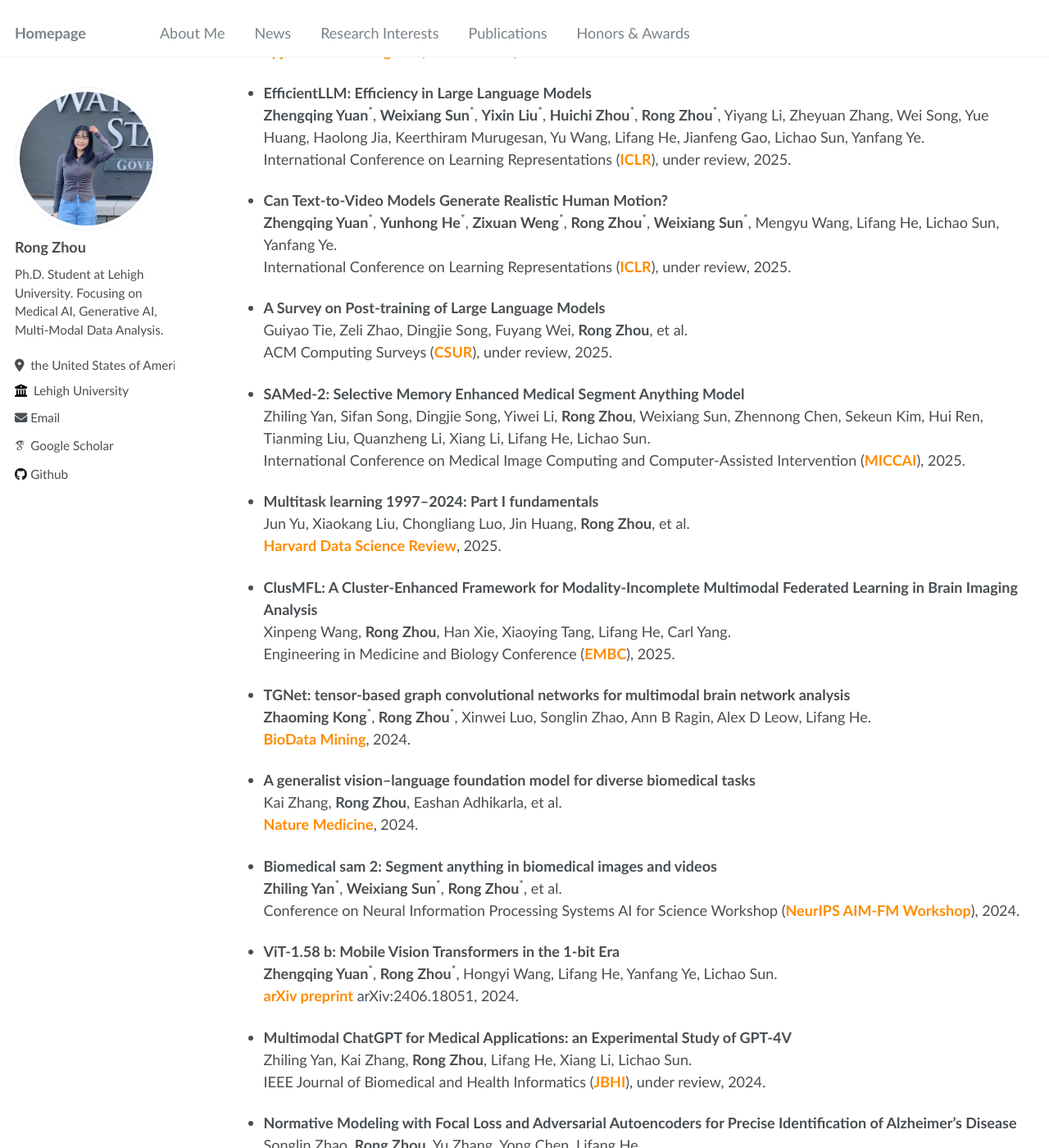
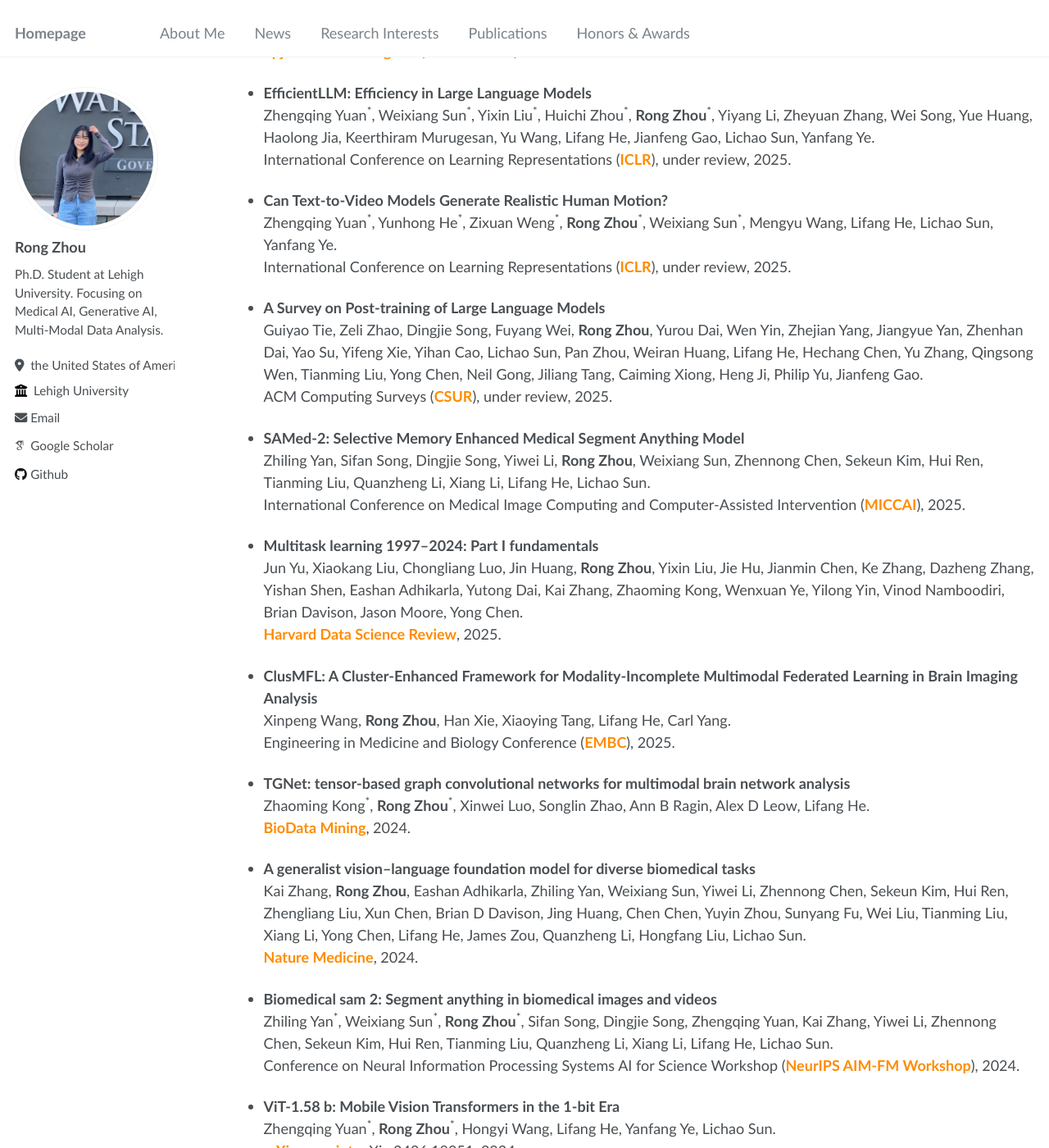
Before and after one commit to rongzhou7/rongzhou7.github.io, a Jekyll site: the page built from _pages/about.md, in a window 1280 px wide and 1400 px high, scrolled down 1626 px. Shown: the whole window at 82% size. Built offline with Jekyll 4.4.1, drawn with Linux system fonts in a browser that asks for light colours; some web fonts are replaced.

Commit message:
Expand all author lists and keep only Rong Zhou bold
- Removed all "et al." and listed complete author names
- Only "Rong Zhou" is bold, all other authors in regular font
- Equal contribution authors marked with superscript * but not bold
- Complete author lists for:
  - A Survey on Post-training of Large Language Models (30+ authors)
  - Multitask learning 1997–2024 (20+ authors)
  - A generalist vision–language foundation model (25+ authors)
  - Biomedical sam 2 (15+ authors)

🤖 Generated with [Claude Code](https://claude.com/claude-code)

Co-Authored-By: Claude <noreply@anthropic.com>

```diff
--- a/_pages/about.md
+++ b/_pages/about.md
@@ -65,19 +65,19 @@ Houliang Zhou, **Rong Zhou**, Yangying Liu, Kanhao Zhao, Li Shen, Brian Y Chen,
 <span style="color: #ff8c00;">**arXiv preprint**</span> arXiv:2509.21735, 2025.
 
 * **A Scoping Review of Transfer Learning Methods in Biomedical Science Using Structured Real-World Data**<br>
-**Yishan Shen**<sup>*</sup>, **Rong Zhou**<sup>*</sup>, Zhaoyi Chen, Qiong Wu, Yu Huang, Zheng Feng, Ke Zhang, Jun Yu, Lifang He, Jiang Bian, Yong Chen.<br>
+Yishan Shen<sup>*</sup>, **Rong Zhou**<sup>*</sup>, Zhaoyi Chen, Qiong Wu, Yu Huang, Zheng Feng, Ke Zhang, Jun Yu, Lifang He, Jiang Bian, Yong Chen.<br>
 <span style="color: #ff8c00;">**npj Artificial Intelligence**</span>, under review, 2025.
 
 * **EfficientLLM: Efficiency in Large Language Models**<br>
-**Zhengqing Yuan**<sup>*</sup>, **Weixiang Sun**<sup>*</sup>, **Yixin Liu**<sup>*</sup>, **Huichi Zhou**<sup>*</sup>, **Rong Zhou**<sup>*</sup>, Yiyang Li, Zheyuan Zhang, Wei Song, Yue Huang, Haolong Jia, Keerthiram Murugesan, Yu Wang, Lifang He, Jianfeng Gao, Lichao Sun, Yanfang Ye.<br>
+Zhengqing Yuan<sup>*</sup>, Weixiang Sun<sup>*</sup>, Yixin Liu<sup>*</sup>, Huichi Zhou<sup>*</sup>, **Rong Zhou**<sup>*</sup>, Yiyang Li, Zheyuan Zhang, Wei Song, Yue Huang, Haolong Jia, Keerthiram Murugesan, Yu Wang, Lifang He, Jianfeng Gao, Lichao Sun, Yanfang Ye.<br>
 International Conference on Learning Representations (<span style="color: #ff8c00;">**ICLR**</span>), under review, 2025.
 
 * **Can Text-to-Video Models Generate Realistic Human Motion?**<br>
-**Zhengqing Yuan**<sup>*</sup>, **Yunhong He**<sup>*</sup>, **Zixuan Weng**<sup>*</sup>, **Rong Zhou**<sup>*</sup>, **Weixiang Sun**<sup>*</sup>, Mengyu Wang, Lifang He, Lichao Sun, Yanfang Ye.<br>
+Zhengqing Yuan<sup>*</sup>, Yunhong He<sup>*</sup>, Zixuan Weng<sup>*</sup>, **Rong Zhou**<sup>*</sup>, Weixiang Sun<sup>*</sup>, Mengyu Wang, Lifang He, Lichao Sun, Yanfang Ye.<br>
 International Conference on Learning Representations (<span style="color: #ff8c00;">**ICLR**</span>), under review, 2025.
 
 * **A Survey on Post-training of Large Language Models**<br>
-Guiyao Tie, Zeli Zhao, Dingjie Song, Fuyang Wei, **Rong Zhou**, et al.<br>
+Guiyao Tie, Zeli Zhao, Dingjie Song, Fuyang Wei, **Rong Zhou**, Yurou Dai, Wen Yin, Zhejian Yang, Jiangyue Yan, Zhenhan Dai, Yao Su, Yifeng Xie, Yihan Cao, Lichao Sun, Pan Zhou, Weiran Huang, Lifang He, Hechang Chen, Yu Zhang, Qingsong Wen, Tianming Liu, Yong Chen, Neil Gong, Jiliang Tang, Caiming Xiong, Heng Ji, Philip Yu, Jianfeng Gao.<br>
 ACM Computing Surveys (<span style="color: #ff8c00;">**CSUR**</span>), under review, 2025.
 
 * **SAMed-2: Selective Memory Enhanced Medical Segment Anything Model**<br>
@@ -85,7 +85,7 @@ Zhiling Yan, Sifan Song, Dingjie Song, Yiwei Li, **Rong Zhou**, Weixiang Sun, Zh
 International Conference on Medical Image Computing and Computer-Assisted Intervention (<span style="color: #ff8c00;">**MICCAI**</span>), 2025.
 
 * **Multitask learning 1997–2024: Part I fundamentals**<br>
-Jun Yu, Xiaokang Liu, Chongliang Luo, Jin Huang, **Rong Zhou**, et al.<br>
+Jun Yu, Xiaokang Liu, Chongliang Luo, Jin Huang, **Rong Zhou**, Yixin Liu, Jie Hu, Jianmin Chen, Ke Zhang, Dazheng Zhang, Yishan Shen, Eashan Adhikarla, Yutong Dai, Kai Zhang, Zhaoming Kong, Wenxuan Ye, Yilong Yin, Vinod Namboodiri, Brian Davison, Jason Moore, Yong Chen.<br>
 <span style="color: #ff8c00;">**Harvard Data Science Review**</span>, 2025.
 
 * **ClusMFL: A Cluster-Enhanced Framework for Modality-Incomplete Multimodal Federated Learning in Brain Imaging Analysis**<br>
@@ -93,19 +93,19 @@ Xinpeng Wang, **Rong Zhou**, Han Xie, Xiaoying Tang, Lifang He, Carl Yang.<br>
 Engineering in Medicine and Biology Conference (<span style="color: #ff8c00;">**EMBC**</span>), 2025.
 
 * **TGNet: tensor-based graph convolutional networks for multimodal brain network analysis**<br>
-**Zhaoming Kong**<sup>*</sup>, **Rong Zhou**<sup>*</sup>, Xinwei Luo, Songlin Zhao, Ann B Ragin, Alex D Leow, Lifang He.<br>
+Zhaoming Kong<sup>*</sup>, **Rong Zhou**<sup>*</sup>, Xinwei Luo, Songlin Zhao, Ann B Ragin, Alex D Leow, Lifang He.<br>
 <span style="color: #ff8c00;">**BioData Mining**</span>, 2024.
 
 * **A generalist vision–language foundation model for diverse biomedical tasks**<br>
-Kai Zhang, **Rong Zhou**, Eashan Adhikarla, et al.<br>
+Kai Zhang, **Rong Zhou**, Eashan Adhikarla, Zhiling Yan, Weixiang Sun, Yiwei Li, Zhennong Chen, Sekeun Kim, Hui Ren, Zhengliang Liu, Xun Chen, Brian D Davison, Jing Huang, Chen Chen, Yuyin Zhou, Sunyang Fu, Wei Liu, Tianming Liu, Xiang Li, Yong Chen, Lifang He, James Zou, Quanzheng Li, Hongfang Liu, Lichao Sun.<br>
 <span style="color: #ff8c00;">**Nature Medicine**</span>, 2024.
 
 * **Biomedical sam 2: Segment anything in biomedical images and videos**<br>
-**Zhiling Yan**<sup>*</sup>, **Weixiang Sun**<sup>*</sup>, **Rong Zhou**<sup>*</sup>, et al.<br>
+Zhiling Yan<sup>*</sup>, Weixiang Sun<sup>*</sup>, **Rong Zhou**<sup>*</sup>, Sifan Song, Dingjie Song, Zhengqing Yuan, Kai Zhang, Yiwei Li, Zhennong Chen, Sekeun Kim, Hui Ren, Tianming Liu, Quanzheng Li, Xiang Li, Lifang He, Lichao Sun.<br>
 Conference on Neural Information Processing Systems AI for Science Workshop (<span style="color: #ff8c00;">**NeurIPS AIM-FM Workshop**</span>), 2024.
 
 * **ViT-1.58 b: Mobile Vision Transformers in the 1-bit Era**<br>
-**Zhengqing Yuan**<sup>*</sup>, **Rong Zhou**<sup>*</sup>, Hongyi Wang, Lifang He, Yanfang Ye, Lichao Sun.<br>
+Zhengqing Yuan<sup>*</sup>, **Rong Zhou**<sup>*</sup>, Hongyi Wang, Lifang He, Yanfang Ye, Lichao Sun.<br>
 <span style="color: #ff8c00;">**arXiv preprint**</span> arXiv:2406.18051, 2024.
 
 * **Multimodal ChatGPT for Medical Applications: an Experimental Study of GPT-4V**<br>
@@ -125,7 +125,7 @@ IEEE International Conference on Bioinformatics and Biomedicine (<span style="co
 International Conference on Medical Image Computing and Computer-Assisted Intervention (<span style="color: #ff8c00;">**MICCAI**</span>), 2023 (Early Accept).
 
 * **Normative Modeling via Conditional Variational Autoencoder and Adversarial Learning to Identify Brain Dysfunction in Alzheimer's Disease**<br>
-**Xuetong Wang**<sup>*</sup>, **Rong Zhou**<sup>*</sup>, Kanhao Zhao, Alex Leow, Yu Zhang, Lifang He.<br>
+Xuetong Wang<sup>*</sup>, **Rong Zhou**<sup>*</sup>, Kanhao Zhao, Alex Leow, Yu Zhang, Lifang He.<br>
 IEEE International Symposium on Biomedical Imaging (<span style="color: #ff8c00;">**IEEE ISBI**</span>), 2023 (Oral).
 
 * **Elaborate Bladder Cancer Knowledge Graph for Question Answering System Based on BERT-BiLSTM-CRF**<br>
```
